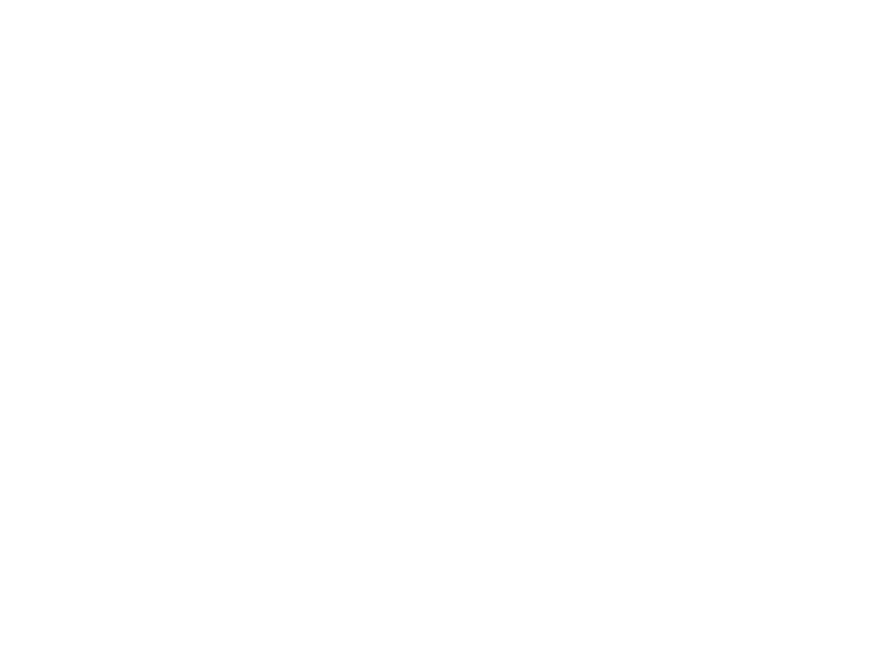
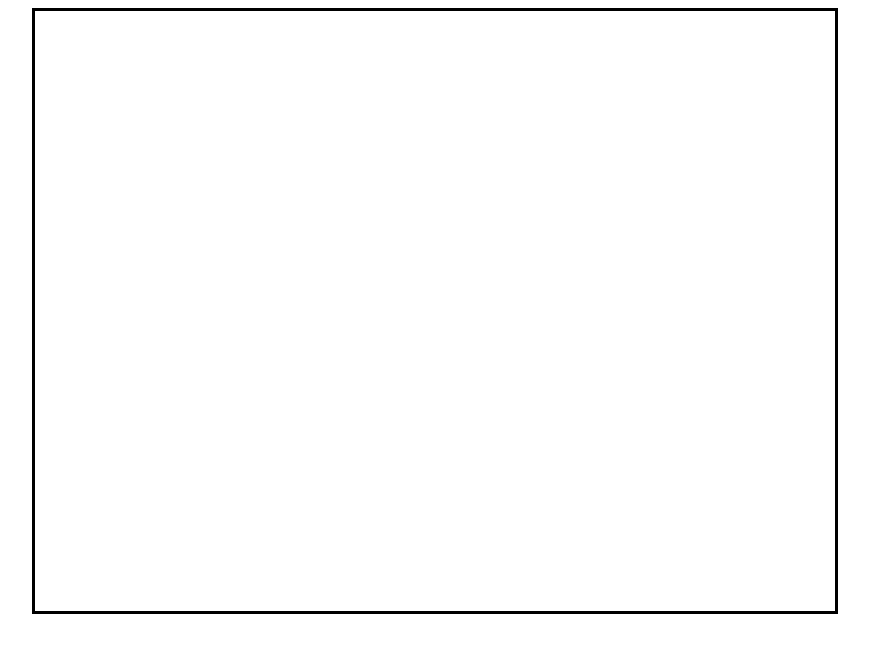
Before and after one commit to alantishin/image-markuper, a website built with webpack: page index.html in a window 1280 px wide. Shown: the whole page, without its empty margins (205-1074 px from the left). Built offline with nearby package versions, Linux system fonts and the light colour scheme.

Commit message:
width changed

```diff
--- a/index.html
+++ b/index.html
@@ -4,6 +4,13 @@
     <meta charset="UTF-8">
     <meta name="viewport" content="width=device-width, initial-scale=1.0">
     <title>Document</title>
+    <style>
+        canvas {
+            border: 3px solid black;
+            margin: 0px auto;
+            display: block;
+        }
+    </style>
 </head>
 <body>
     <canvas></canvas>
--- a/src/Container.ts
+++ b/src/Container.ts
@@ -6,12 +6,15 @@ class Container
     protected ctx: CanvasRenderingContext2D
     protected repository: Repository
 
-    constructor(selector: string) {
+    constructor(selector: string, width: number, height: number) {
         this.canvas = document.querySelector(selector) as HTMLCanvasElement;
         this.ctx = this.canvas.getContext('2d') as CanvasRenderingContext2D
 
-        this.canvas.width = window.innerWidth;
-        this.canvas.height = window.innerHeight;
+        this.canvas.width = width;
+        this.canvas.height = height;
+
+        // this.canvas.width = window.innerWidth;
+        // this.canvas.height = window.innerHeight;
 
         this.repository = new Repository(this.canvas)
 
--- a/src/index.ts
+++ b/src/index.ts
@@ -1,4 +1,4 @@
 import Container from 'Container'
 
 
-const container = new Container('canvas')
+const container = new Container('canvas', 800, 600)
```
